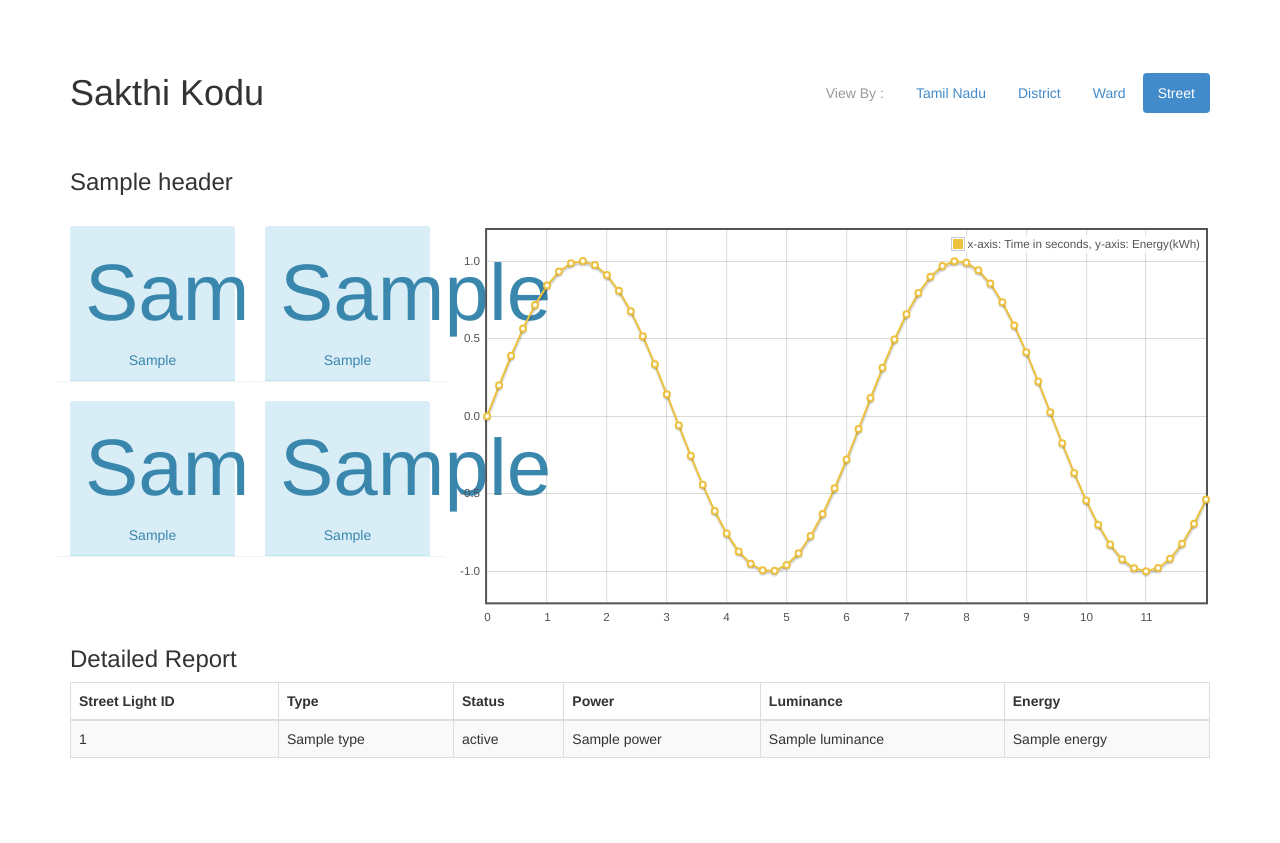
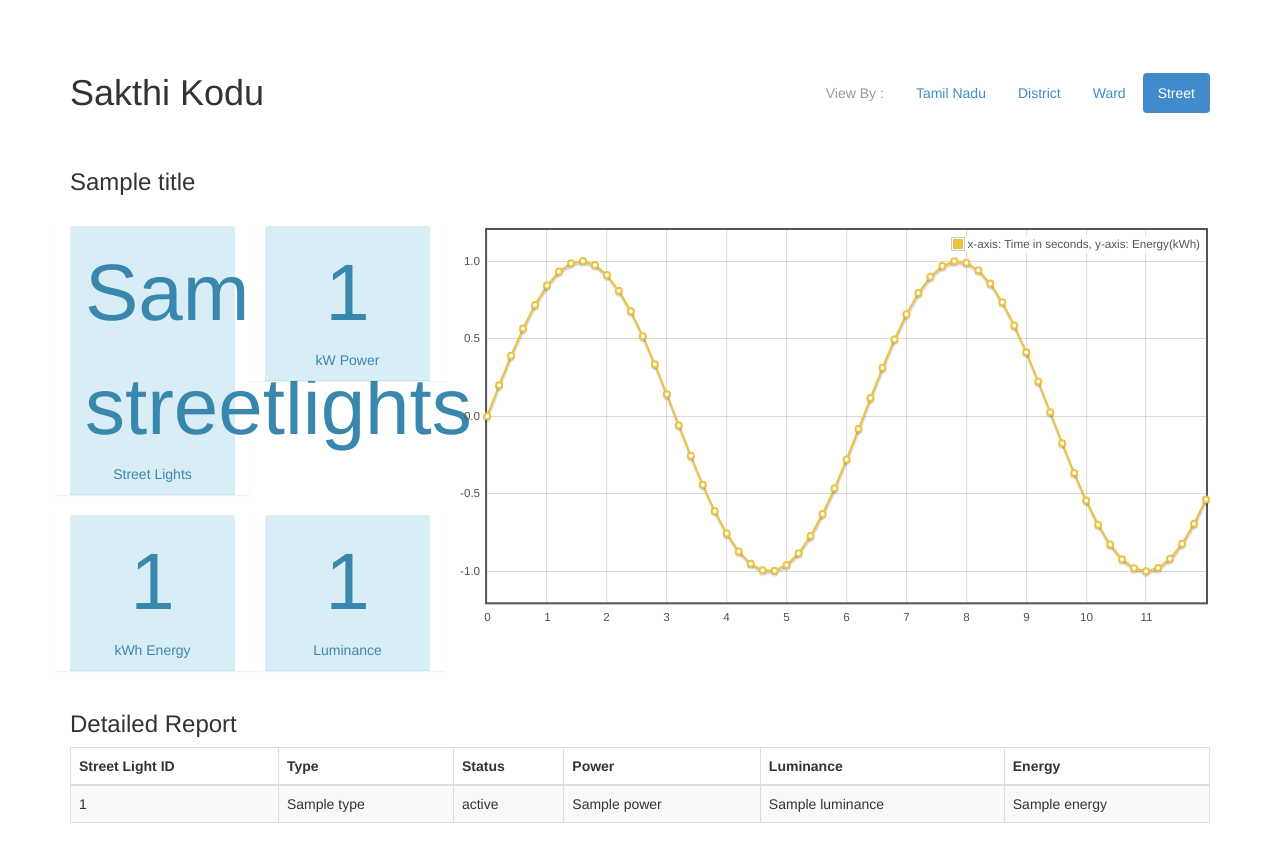
Before and after one commit to sunilvignesh/sakti-kodu, a Flask app: template templates/index.html in a window 1280 px wide. Before the commit the page ends 758 px from the top, so only its background shows below. Run offline with Flask 2, Linux system fonts and the light colour scheme; the template is opened without the code that fills it: most values are stand-ins (such as "Sample title", 1, 10 or a date in 2020); some libraries are stand-ins or nearby versions.

```diff
--- a/templates/index.html
+++ b/templates/index.html
@@ -19,7 +19,7 @@
       <h1>Sakthi Kodu</h1>
     </div>
     <div class="pull-down-2">
-    <h3>{{headers.title}}</h3>
+    <h3>{{title}}</h3>
     </div>
     <br>
     <div class="row">
@@ -27,28 +27,28 @@
     <div class="row">
     <div class="panel panel-info col-lg-6">
       <div class="panel-heading pull-center">
-      <p class="announcement-heading">{{headers.key1}}</p>
-      <p class="announcement-text">{{headers.value1}}</p>
+      <p class="announcement-heading">{{headers.streetlights}}</p>
+      <p class="announcement-text">Street Lights</p>
       </div>
     </div>
     <div class="panel panel-info col-lg-6">
       <div class="panel-heading pull-center">
-      <p class="announcement-heading">{{headers.key2}}</p>
-      <p class="announcement-text">{{headers.value2}}</p>
+      <p class="announcement-heading">{{headers.total_power}}</p>
+      <p class="announcement-text">kW Power</p>
       </div>
     </div>
     </div>
     <div class="row">
     <div class="panel panel-info col-lg-6">
       <div class="panel-heading pull-center">
-      <p class="announcement-heading">{{headers.key3}}</p>
-      <p class="announcement-text">{{headers.value3}}</p>
+      <p class="announcement-heading">{{headers.total_energy}}</p>
+      <p class="announcement-text">kWh Energy</p>
       </div>
     </div>
     <div class="panel panel-info col-lg-6">
       <div class="panel-heading pull-center">
-      <p class="announcement-heading">{{headers.key4}}</p>
-      <p class="announcement-text">{{headers.value4}}</p>
+      <p class="announcement-heading">{{headers.total_luminance}}</p>
+      <p class="announcement-text">Luminance</p>
       </div>
     </div>
     </div>
```
